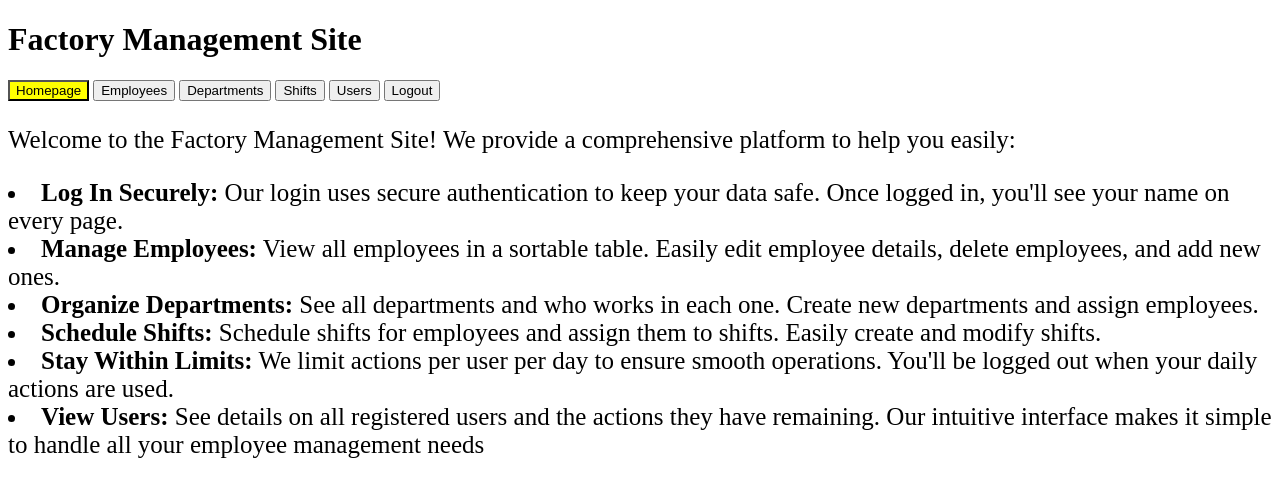
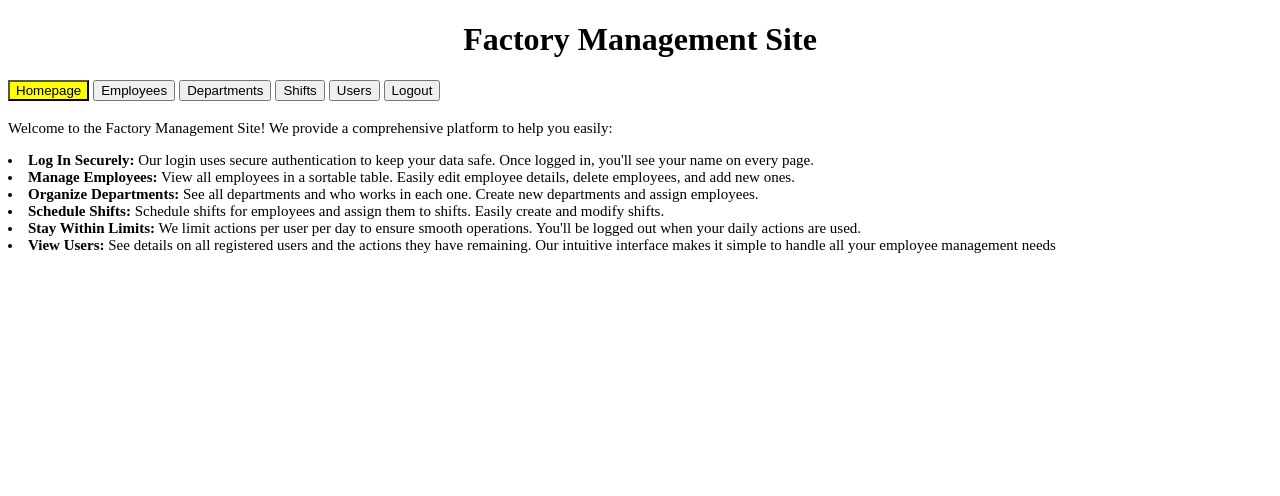
Before and after one commit to TomerMeidan/factory-management, a website: page client-side/pages/welcome.html in a window 1280 px wide. Drawn offline with Linux system fonts and the light colour scheme; no server answers.

Commit message:
fix: center title on all pages

```diff
--- a/client-side/pages/welcome.html
+++ b/client-side/pages/welcome.html
@@ -6,7 +6,7 @@
     <title>Welcome Page</title>
   </head>
   <body onload="getProducts()">
-    <h1>Factory Management Site</h1>
+    <h1 style="text-align: center;">Factory Management Site</h1>
 
     <button style="background-color:yellow" onclick="location.href = '../pages/welcome.html';">Homepage</button>
     <button onclick="location.href = './employees.html';">Employees</button>
@@ -16,7 +16,7 @@
     <button>Logout</button>
     <h3 id="user-name"></h3>
 
-    <div style="font-size: 25px;">
+    <div style="font-size: 15px;">
     <p>
       Welcome to the Factory Management Site! We provide a comprehensive
       platform to help you easily:
```
Also changed, not shown: client-side/pages/edit-employee.html (+1 -1 lines), client-side/pages/employees.html (+1 -1 lines), client-side/pages/login.html (+1 -1 lines), client-side/pages/new-employee.html (+1 -1 lines).
